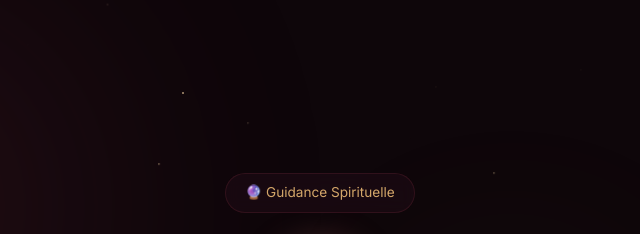
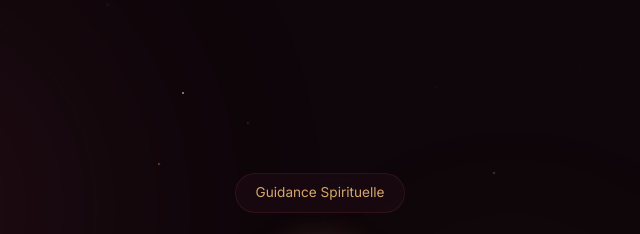
Before and after one commit to NicolasMsk/Aura-Intuitive, a website: page public/index.html in a window 1280 px wide. Shown: the top 234 px of the page, 320-960 px from the left. Drawn offline with nearby package versions, Linux system fonts and the light colour scheme; animation ran at ten frames a second; a web font is replaced by a local one.

```diff
--- a/public/index.html
+++ b/public/index.html
@@ -159,7 +159,7 @@
     <!-- Hero -->
     <main>
     <section class="hero" id="hero">
-        <div class="hero-badge">🔮 Guidance Spirituelle</div>
+        <div class="hero-badge">Guidance Spirituelle</div>
         <img src="/favicon_io/android-chrome-192x192.png" alt="Logo Aura Intuitive — Voyance en ligne" class="hero-logo" width="100" height="100">
         <h1><span class="gradient-text">Aura Intuitive</span><br><span class="h1-sub">Voyance en ligne & Guidance Spirituelle</span></h1>
         <p class="hero-subtitle">
```
